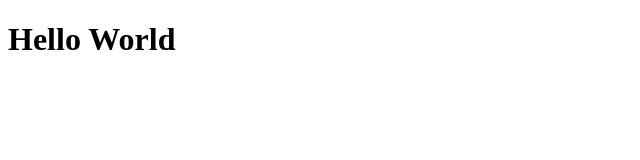
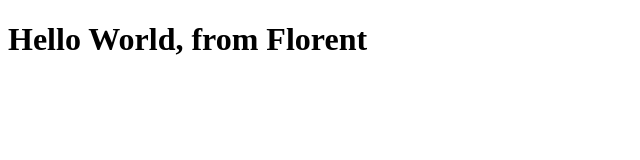
Before and after one commit to Flloki97/testgit, a plain HTML site: page index.html in a window 1280 px wide. Shown: the whole page, without its empty margins (0-640 px from the left). Drawn offline with Linux system fonts and the light colour scheme.

Commit message:
updated h1

```diff
--- a/index.html
+++ b/index.html
@@ -8,7 +8,7 @@
     <title>Document</title>
 </head>
 <body>
-    <h1>Hello World</h1>
+    <h1>Hello World, from Florent</h1>
     <script src="js/script.js"></script>
 </body>
 </html>
```
